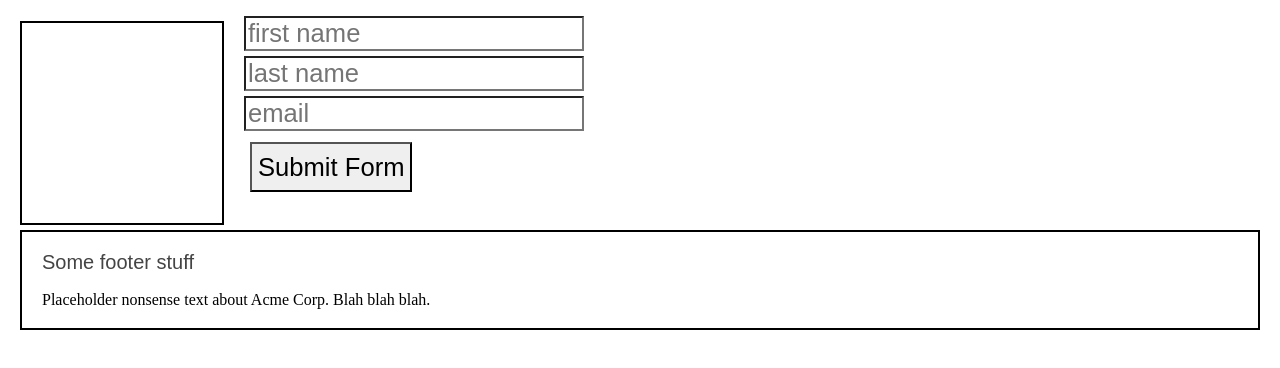
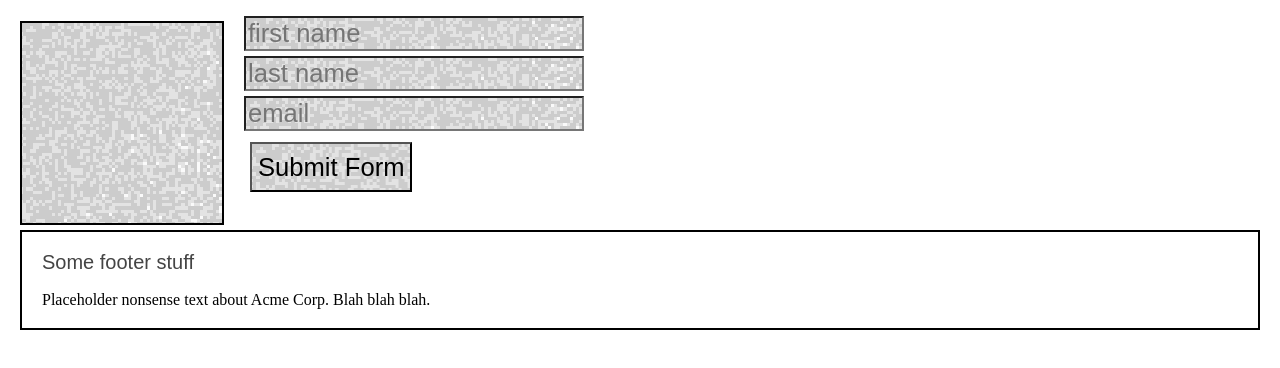
Before and after one commit to mcfink/thinkful-directive-demo, a plain HTML site: page index.html in a window 1280 px wide. Shown: the part 72-440 px from the top of the page. Drawn offline with Linux system fonts and the light colour scheme.

Commit message:
changed path for the background image (again)

```diff
--- a/sass/screen.scss
+++ b/sass/screen.scss
@@ -4,6 +4,7 @@
  * <link href="/stylesheets/screen.css" media="screen, projection" rel="stylesheet" type="text/css" /> */
 
 @import "compass/reset";
+$background-path: "../images/grey_pixellated.png";
 
 h1{
 	font-family: Arial;
@@ -33,7 +34,7 @@ form{
 		display: block;
 		font-size: 1.6em;
 		margin: 5px;
-		background-image: url("./images/grey_pixellated.png");
+		background-image: url($background-path);
 		background-position: -250px -250px;
 	}
 }
@@ -41,13 +42,13 @@ form{
 button{
 	height: 50px;
 	font-size: 1.6em;
-	background-image: url("./images/grey_pixellated.png");
+	background-image: url($background-path);
 	background-position: -250px -250px;
 	margin: 6px;
 }
 
 .brand-logo{
-	background-image: url("./images/grey_pixellated.png");
+	background-image: url($background-path);
 	background-position: -250px -250px;
 	height: 200px;
 	width: 200px;
```
Also changed, not shown: css/screen.css.
